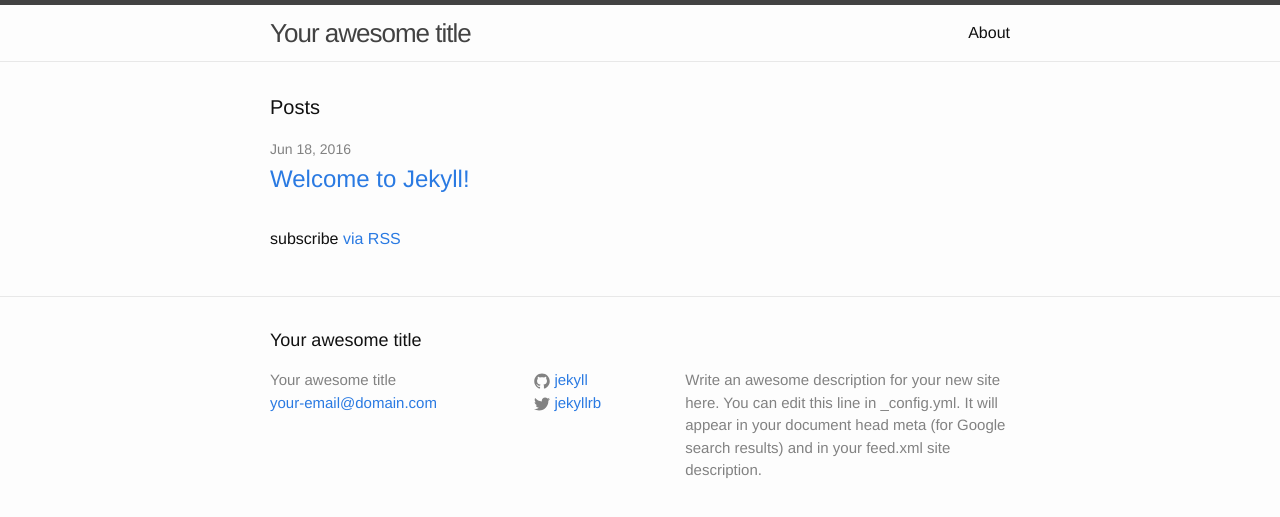
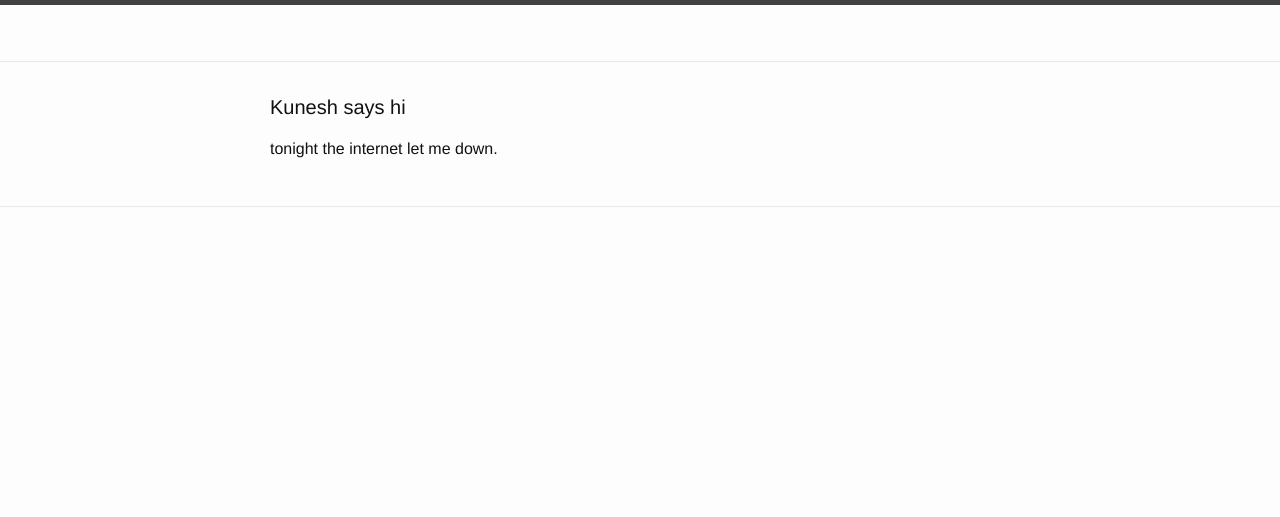
Before and after one commit to jdkunesh/jdkunesh.github.io, a Jekyll site: the page built from index.html, in a window 1280 px wide. Shown: the top 517 px of the page. Built offline with Jekyll 4.4.1, drawn with Linux system fonts in a browser that asks for light colours.

Commit message:
removed all the default jekyll cruft.

```diff
--- a/_includes/footer.html
+++ b/_includes/footer.html
@@ -1,7 +1,7 @@
 <footer class="site-footer">
 
   <div class="wrapper">
-
+<!-- //
     <h2 class="footer-heading">{{ site.title }}</h2>
 
     <div class="footer-col-wrapper">
@@ -32,7 +32,7 @@
         <p>{{ site.description }}</p>
       </div>
     </div>
-
+// -->
   </div>
 
 </footer>
--- a/_includes/header.html
+++ b/_includes/header.html
@@ -2,7 +2,7 @@
 
   <div class="wrapper">
 
-    <a class="site-title" href="{{ site.baseurl }}/">{{ site.title }}</a>
+<!--//    <a class="site-title" href="{{ site.baseurl }}/">{{ site.title }}</a>
 
     <nav class="site-nav">
       <a href="#" class="menu-icon">
@@ -21,6 +21,7 @@
         {% endfor %}
       </div>
     </nav>
+//-->
 
   </div>
 
--- a/index.html
+++ b/index.html
@@ -4,7 +4,10 @@ layout: default
 
 <div class="home">
 
-  <h1 class="page-heading">Posts</h1>
+  <h1 class="page-heading">Kunesh says hi</h1>
+<p>tonight the internet let me down.</p>
+
+<!--//
 
   <ul class="post-list">
     {% for post in site.posts %}
@@ -19,5 +22,6 @@ layout: default
   </ul>
 
   <p class="rss-subscribe">subscribe <a href="{{ "/feed.xml" | prepend: site.baseurl }}">via RSS</a></p>
+//-->
 
 </div>
```
